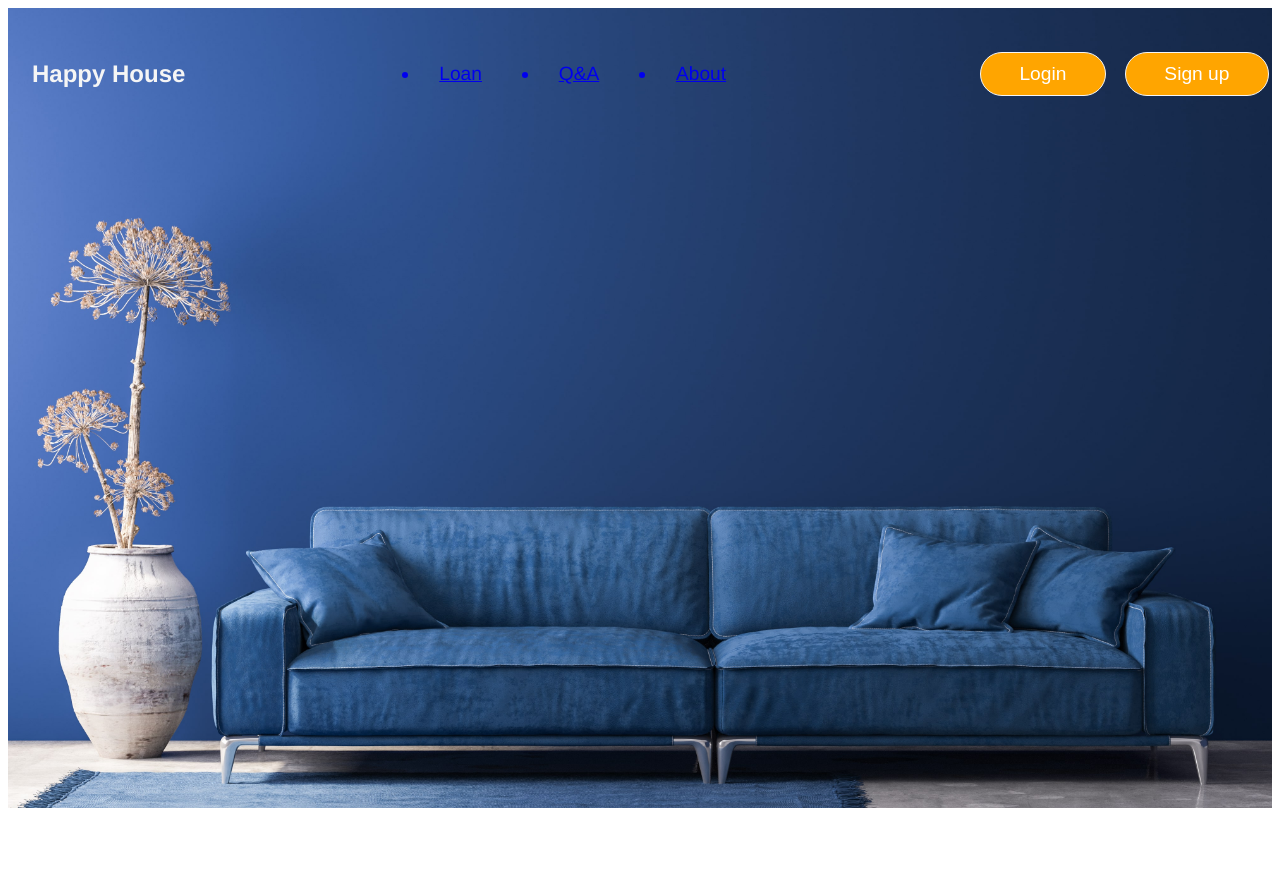
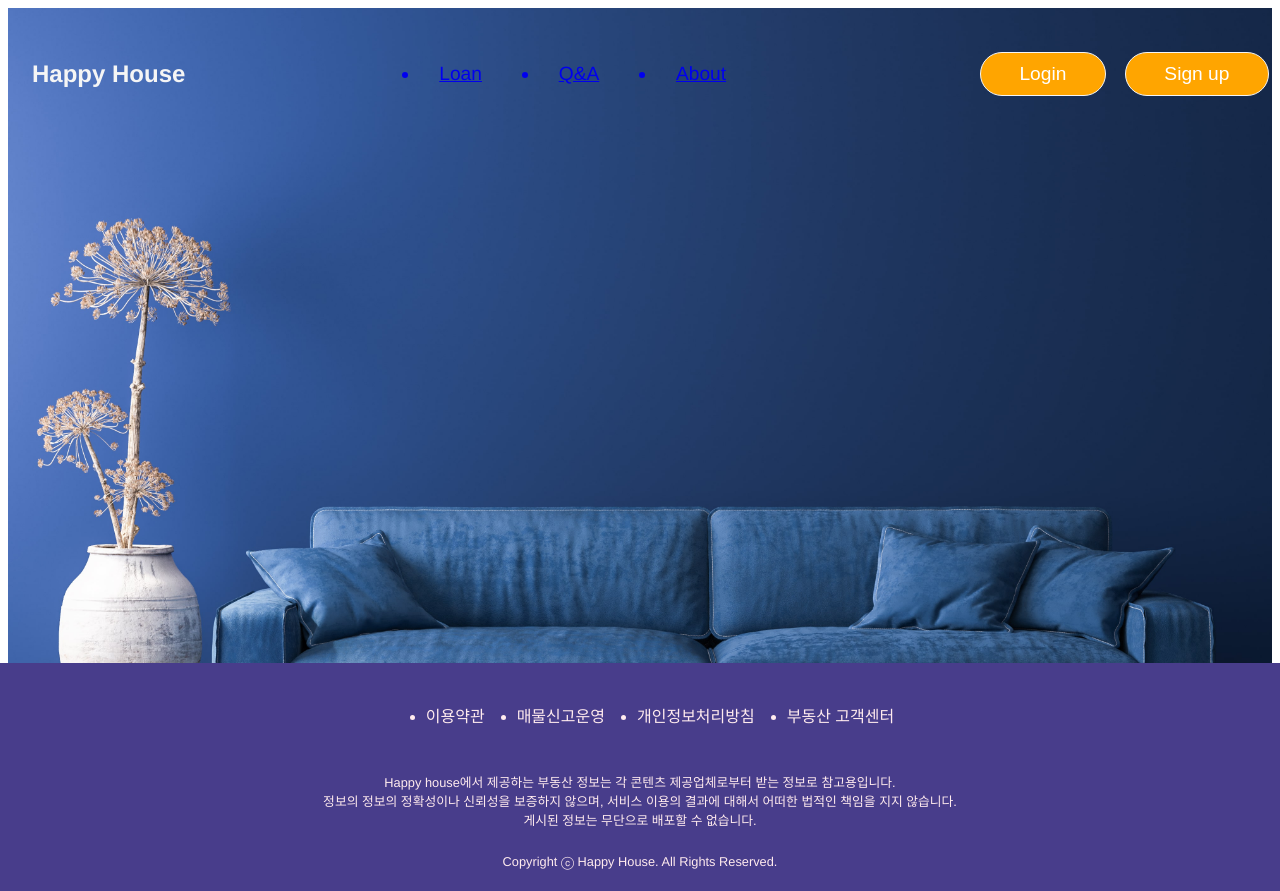
Before and after one commit to 95rolancia/happyhouse-vue, a Vue app: page / in a window 1280 px wide. Before the commit the page ends 816 px from the top, so only its background shows below. Built offline with nearby package versions, Linux system fonts and the light colour scheme.

Commit message:
Create Footer & Add Footer in MainPage

```diff
--- /dev/null
+++ b/src/components/footer.vue
@@ -0,0 +1,50 @@
+<template>
+  <footer class="footer">
+    <ul class="footer-menu">
+      <li class="footer-menu-item">이용약관</li>
+      <li class="footer-menu-item">매물신고운영</li>
+      <li class="footer-menu-item">개인정보처리방침</li>
+      <li class="footer-menu-item">부동산 고객센터</li>
+    </ul>
+    <p class="footer-content">
+      Happy house에서 제공하는 부동산 정보는 각 콘텐츠 제공업체로부터 받는 정보로 참고용입니다.<br />
+      정보의 정보의 정확성이나 신뢰성을 보증하지 않으며, 서비스 이용의 결과에 대해서 어떠한 법적인
+      책임을 지지 않습니다. <br />게시된 정보는 무단으로 배포할 수 없습니다.
+    </p>
+    <p class="footer-content">Copyright ⓒ Happy House. All Rights Reserved.</p>
+  </footer>
+</template>
+<script>
+export default {};
+</script>
+<style>
+.footer {
+  position: absolute;
+  bottom: -5.7em;
+  width: 100%;
+  text-align: center;
+  display: flex;
+  flex-direction: column;
+  align-items: center;
+  padding: 0.5em 0em;
+  color: #ffebee;
+  background-color: darkslateblue;
+}
+
+.footer-menu {
+  display: flex;
+}
+
+.footer-menu-item {
+  margin: 1em;
+  cursor: pointer;
+}
+
+.footer-menu-item:hover {
+  color: orange;
+}
+
+.footer-content {
+  font-size: 0.8rem;
+}
+</style>
--- a/src/views/MainPage.vue
+++ b/src/views/MainPage.vue
@@ -1,16 +1,30 @@
 <template>
-  <section class="main"></section>
+  <section class="main">
+    <Footer />
+  </section>
 </template>
 <script>
-export default {};
+import Footer from "@/components/footer";
+export default {
+  components: {
+    Footer,
+  },
+};
 </script>
 <style scoped>
 .main {
   height: 50em;
-  background: center/100% no-repeat url("../assets/main_page_background.jpg");
+  background: center/cover no-repeat url("../assets/main_page_background.jpg");
   background-size: cover;
   display: flex;
   justify-content: center;
   align-items: center;
 }
+
+@media screen and (max-width: 48rem) {
+  .main {
+    height: 40em;
+    background: 58% / cover no-repeat url("../assets/main_page_background.jpg");
+  }
+}
 </style>
```
